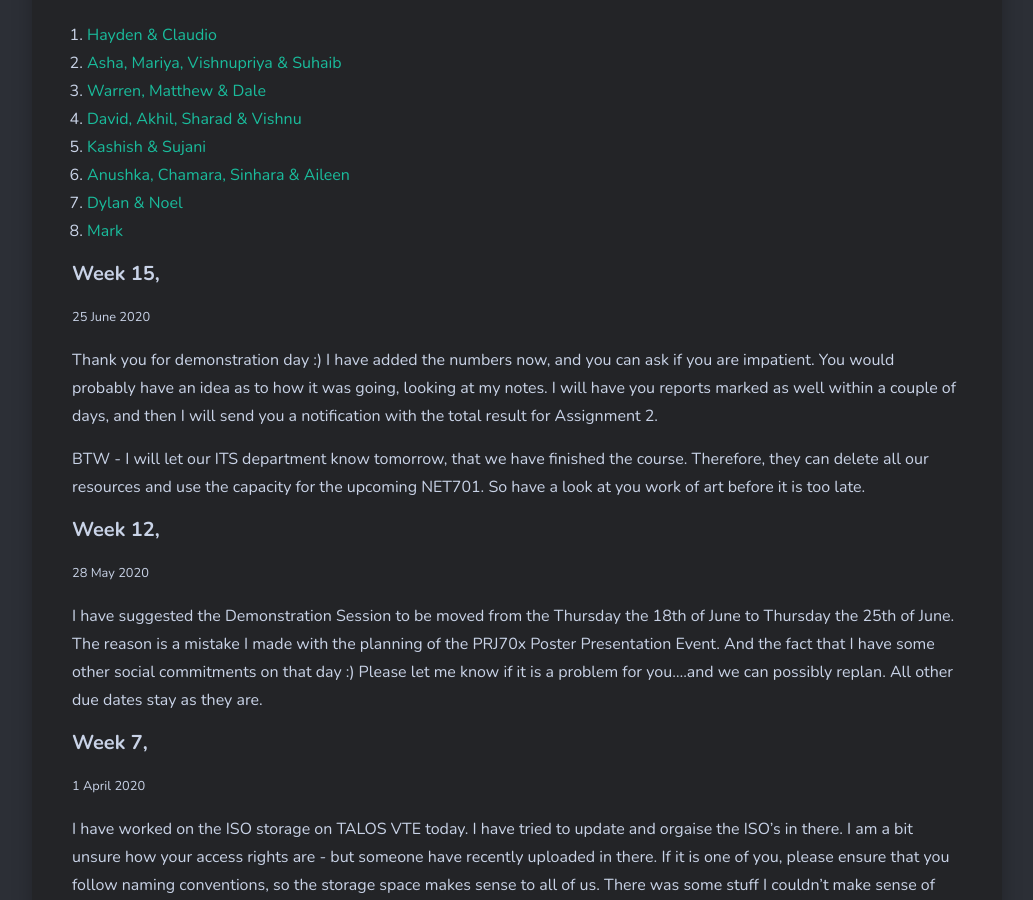
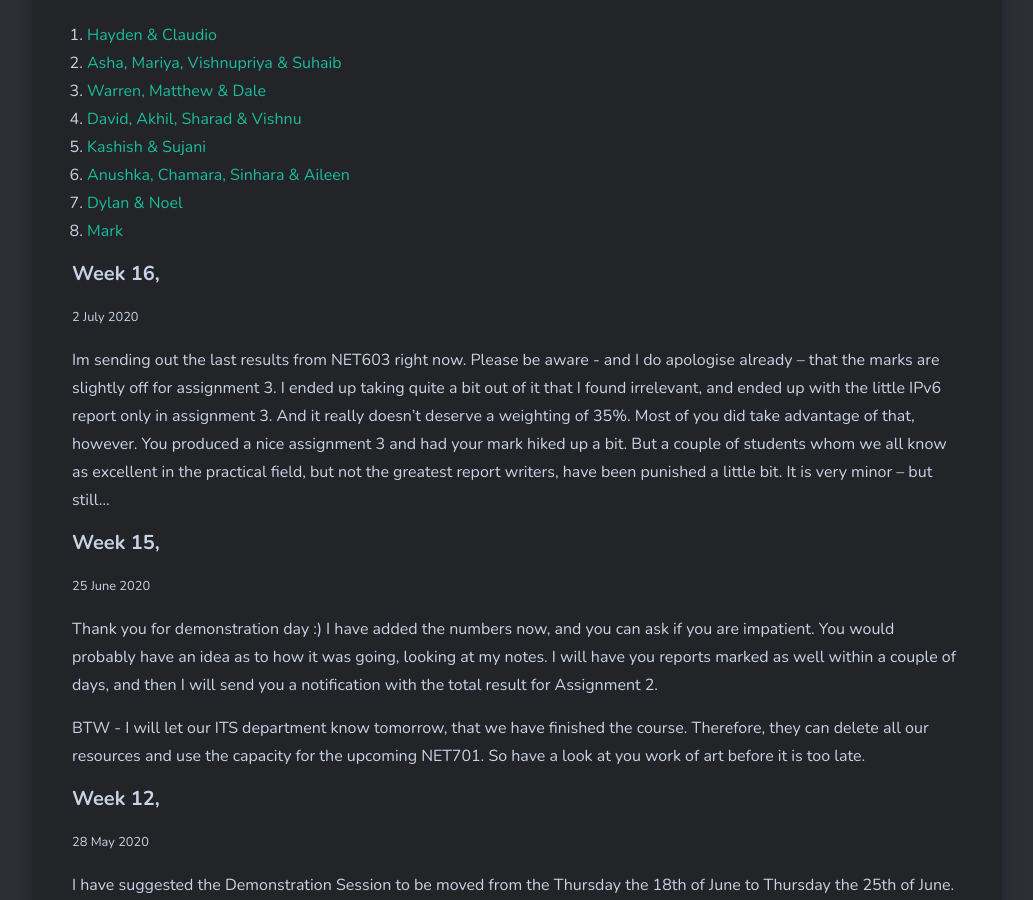
Before and after one commit to larsoliverdam/nmit, a Jekyll site: the page built from _pages/NET603.md, in a window 1280 px wide and 900 px high, scrolled down 934 px. Shown: the whole window, without its empty margins (123-1156 px from the left). Built offline with Jekyll 4.4.1, drawn with Linux system fonts in a browser that asks for light colours; nearby versions of some CDN libraries; comment, search, counter and statistics services are not loaded.

Commit message:
NET603 Applogy

```diff
--- a/_pages/NET603.md
+++ b/_pages/NET603.md
@@ -16,6 +16,11 @@ image: binary.jpg
 6. [Anushka, Chamara, Sinhara & Aileen](https://geekdevelop.blogspot.com/2020/03/day-1-25th-february-2020-1.html)
 7. [Dylan & Noel]()
 8. [Mark](https://livenmitac-my.sharepoint.com/:o:/r/personal/kevin-christison_live_nmit_ac_nz/Documents/NET603?d=wd39b81089f51466cb9f83df428ce9343&csf=1&e=oE3qeh)
+
+#### Week 16,
+<small>2 July 2020</small>
+
+Im sending out the last results from NET603 right now. Please be aware - and I do apologise already – that the marks are slightly off for assignment 3. I ended up taking quite a bit out of it that I found irrelevant, and ended up with the little IPv6 report only in assignment 3. And it really doesn’t deserve a weighting of 35%. Most of you did take advantage of that, however. You produced a nice assignment 3 and had your mark hiked up a bit. But a couple of students whom we all know as excellent in the practical field, but not the greatest report writers, have been punished a little bit. It is very minor – but still...
 
 #### Week 15,
 <small>25 June 2020</small>
```
